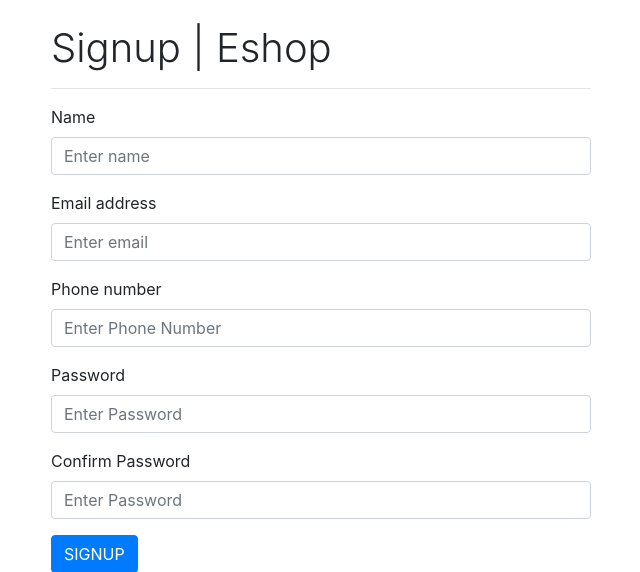
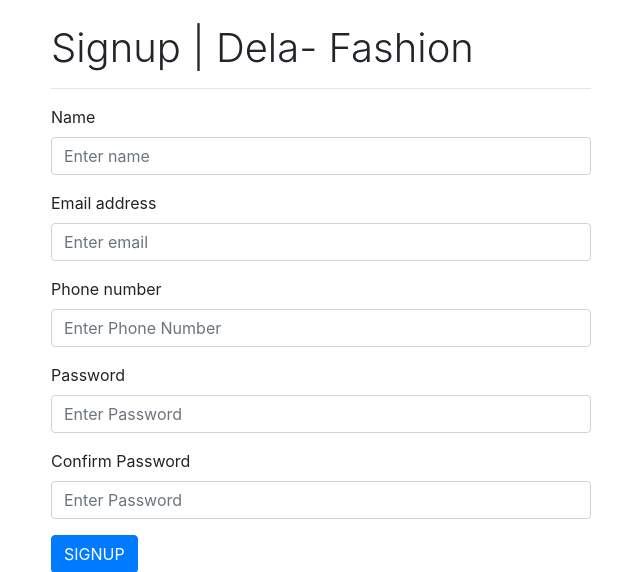
Before and after one commit to Emmanuel-otieno/Dela-fashion, a Django app: template shop/templates/signup.html in a window 1280 px wide. Shown: the part 56-628 px from the top of the page, without its empty margins (319-959 px from the left). Run offline with Django 3.2, Linux system fonts and the light colour scheme; the template is opened without the code that fills it, so the values that code supplies are empty; some libraries are stand-ins or nearby versions.

Commit message:
update signup file

```diff
--- a/shop/templates/login.html
+++ b/shop/templates/login.html
@@ -4,7 +4,7 @@
 <div class="container">
     <div class="row">
         <div class="col-md-6 offset-md-3">
-            <h1 class="font-weight-light">Login | Eshop </h1>
+            <h1 class="font-weight-light">Login | Dela-Fashion </h1>
             <hr>
             <form action="{% url 'login' %}" method="POST">
                 {% csrf_token %}
--- a/shop/templates/signup.html
+++ b/shop/templates/signup.html
@@ -1,10 +1,10 @@
 {% extends 'base.html' %}
-{% block title %}Eshop | Signup {% endblock%}
+{% block title %}Fashion | Signup {% endblock%}
 {% block content %}
 <div class="container">
     <div class="row">
         <div class="col-md-6 offset-md-3">
-            <h1 class="font-weight-light">Signup | Eshop </h1>
+            <h1 class="font-weight-light">Signup | Dela- Fashion </h1>
             <hr>
             <form action="/signup" method="POST">
                 {% if error %}
```
